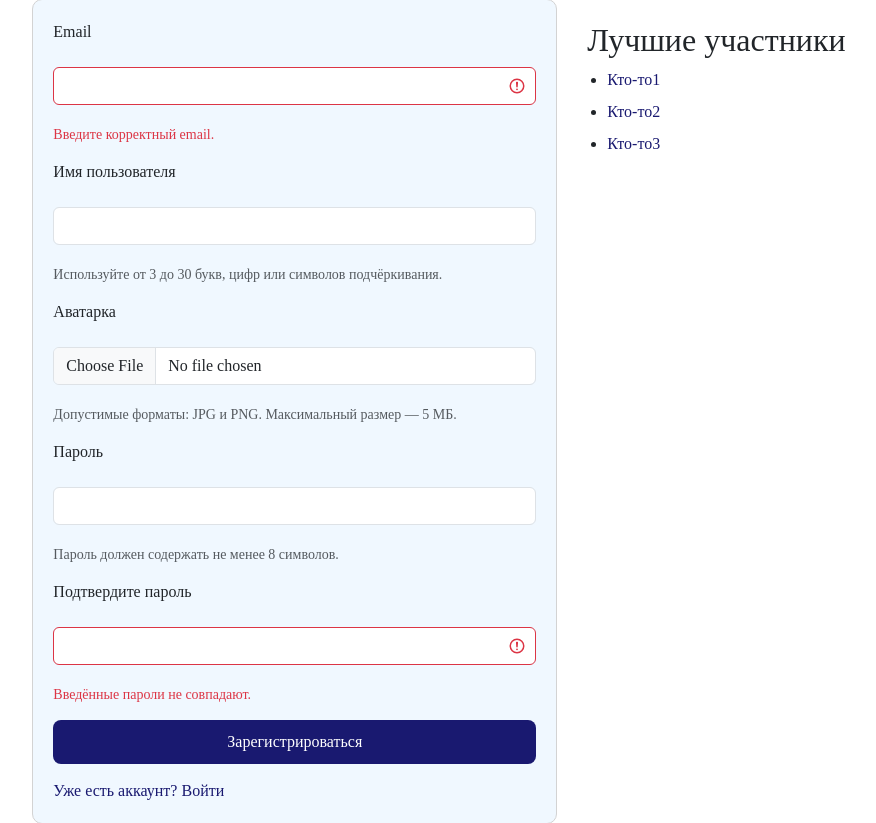
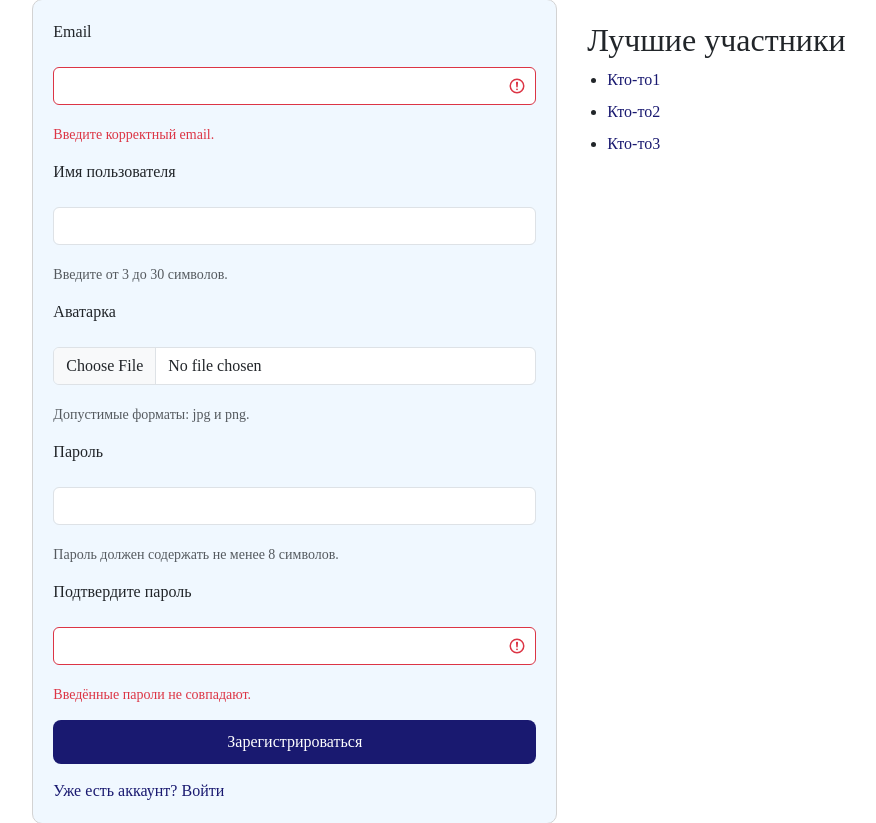
Before and after one commit to ansteex/2026-VK-EDU-Web-12-Chernysheva-A, a Django app: page /signup/ in a window 1280 px wide. Shown: the part 249-1072 px from the top of the page, without its empty margins (199-1075 px from the left). Run offline with Django 5.2, Linux system fonts and the light colour scheme; some libraries are stand-ins or nearby versions.

```diff
--- a/core/templates/core/profile.html
+++ b/core/templates/core/profile.html
@@ -65,7 +65,7 @@
                     accept="image/*"
                 >
                 <div class="form-text">
-                    Допустимые форматы: JPG и PNG. Максимальный размер — 5 МБ.
+                    Допустимые форматы: jpg и png.
                 </div>
             </div>
 
--- a/core/templates/core/signup.html
+++ b/core/templates/core/signup.html
@@ -34,7 +34,7 @@
                 required
             >
             <div class="form-text">
-                Используйте от 3 до 30 букв, цифр или символов подчёркивания.
+                Введите от 3 до 30 символов.
             </div>
 
             <label for="avatar" class="form-label">Аватарка</label>
@@ -46,7 +46,7 @@
                 accept="image/*"
             >
             <div class="form-text">
-                Допустимые форматы: JPG и PNG. Максимальный размер — 5 МБ.
+                Допустимые форматы: jpg и png.
             </div>
 
             <label for="password" class="form-label">Пароль</label>
```
